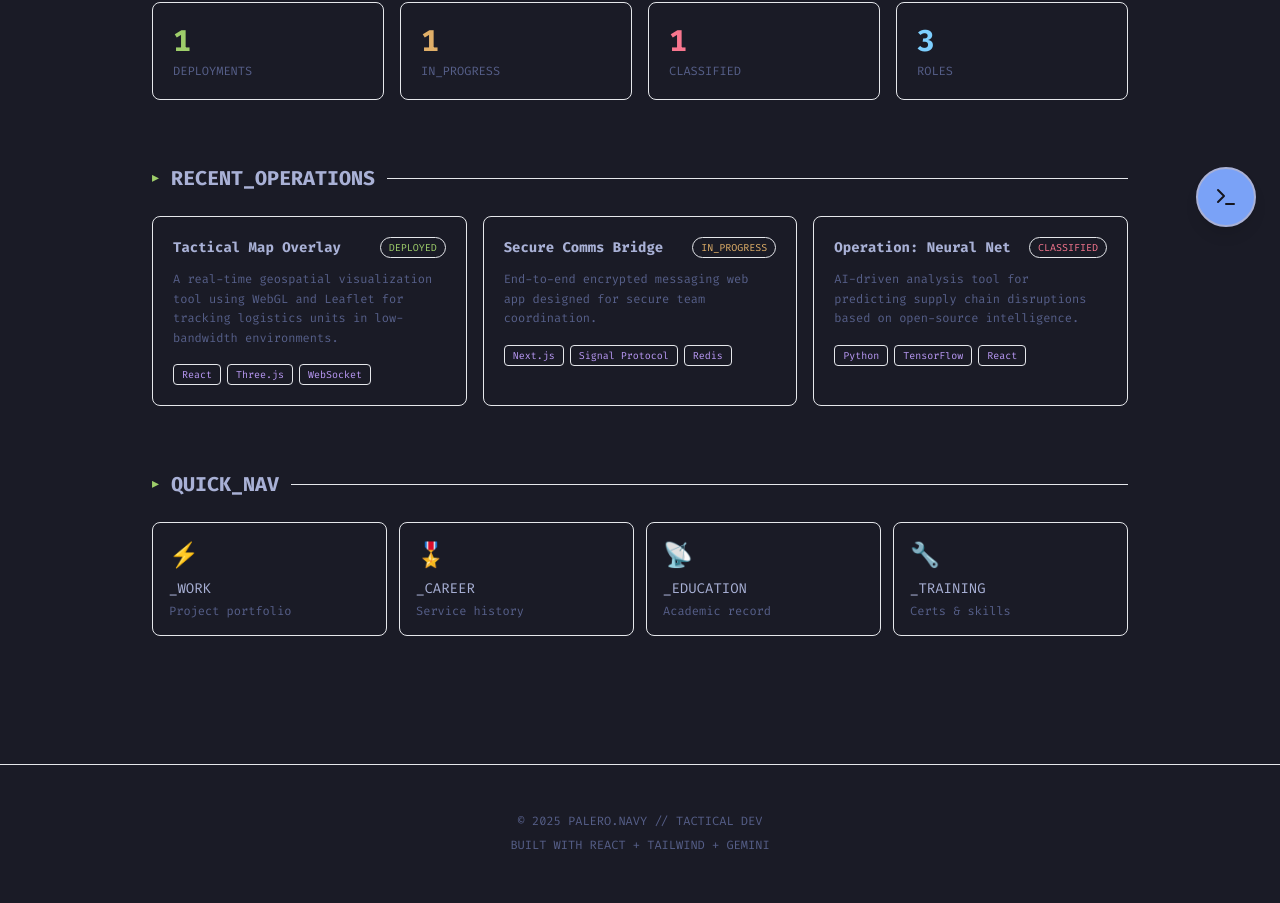
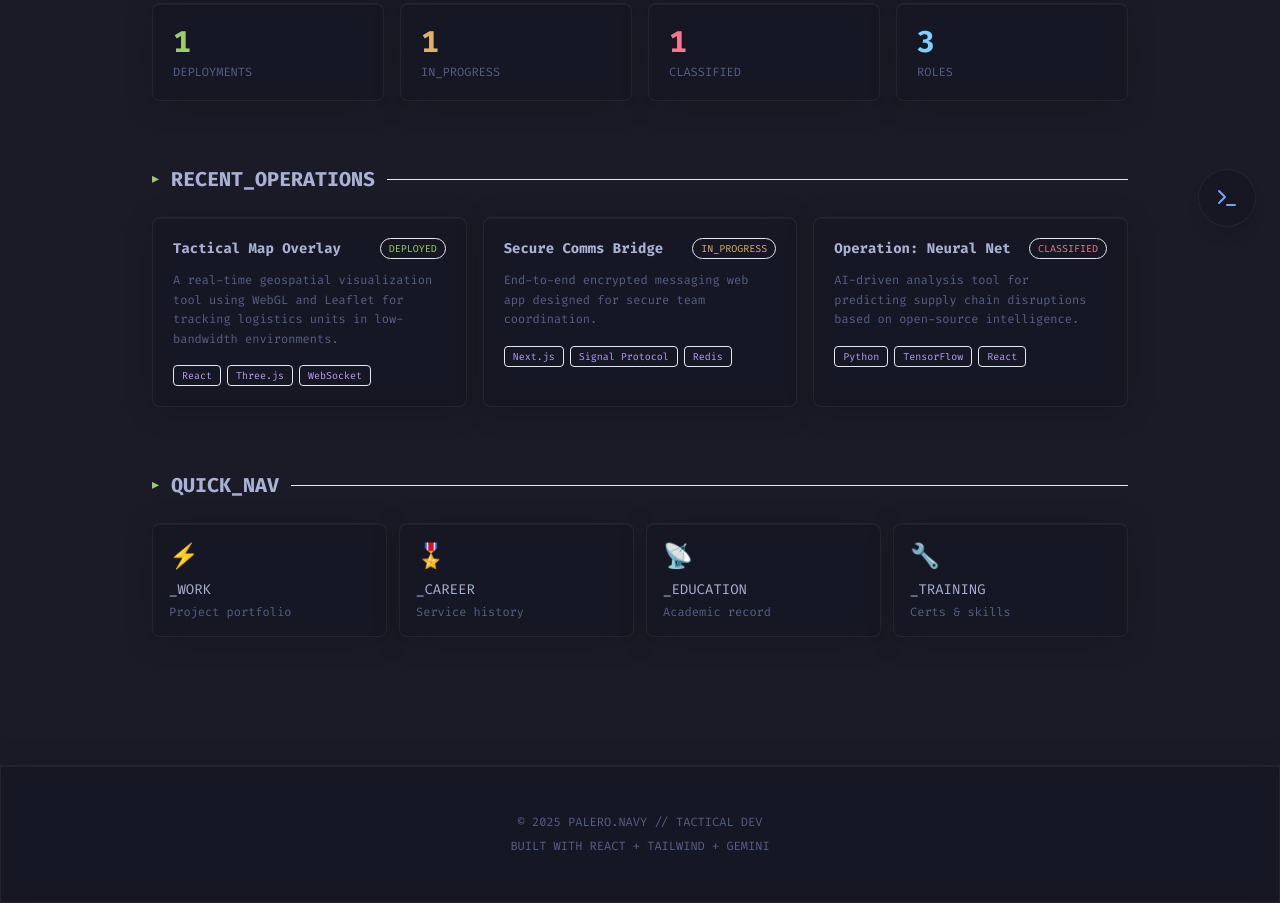
Before and after one commit to cdtpalers/palero.navy, a React (Vite) app: page / in a window 1280 px wide. Shown: the part 549-1452 px from the top of the page. Built offline with nearby package versions, Linux system fonts and the light colour scheme.

Commit message:
Apply glassmorphism effect to all UI elements

```diff
--- a/App.tsx
+++ b/App.tsx
@@ -28,7 +28,7 @@ const Layout: React.FC<{ children: React.ReactNode }> = ({ children }) => {
       <main className="max-w-5xl mx-auto px-6">
         {children}
       </main>
-      <footer className="py-12 text-center text-xs font-mono text-tokyo-comment mt-12 border-t border-tokyo-comment/10">
+      <footer className="py-12 text-center text-xs font-mono text-tokyo-comment mt-12 glass border-t border-white/5">
         <p>&copy; {new Date().getFullYear()} PALERO.NAVY // TACTICAL DEV</p>
         <p className="mt-2">BUILT WITH REACT + TAILWIND + GEMINI</p>
       </footer>
--- a/components/Navbar.tsx
+++ b/components/Navbar.tsx
@@ -15,7 +15,7 @@ const Navbar: React.FC = () => {
   ];
 
   return (
-    <nav className="sticky top-0 z-40 w-full backdrop-blur-md bg-tokyo-bg/80 border-b border-tokyo-comment/20 transition-colors duration-300">
+    <nav className="sticky top-0 z-40 w-full glass border-b border-white/5 transition-colors duration-300">
       <div className="max-w-5xl mx-auto px-6 h-16 flex items-center justify-between">
         <NavLink to={Page.HOME} className="font-mono font-bold text-xl text-tokyo-blue tracking-tighter hover:text-tokyo-cyan transition-colors">
           PALERO.NAVY<span className="text-tokyo-red">_</span>
--- a/components/Terminal.tsx
+++ b/components/Terminal.tsx
@@ -40,7 +40,7 @@ const Terminal: React.FC = () => {
     return (
       <button
         onClick={() => setIsOpen(true)}
-        className="fixed bottom-6 right-6 bg-tokyo-blue text-tokyo-bg_dark p-4 rounded-full shadow-lg shadow-tokyo-blue/20 hover:scale-105 transition-transform z-50 border-2 border-tokyo-fg"
+        className="fixed bottom-6 right-6 glass text-tokyo-blue p-4 rounded-full shadow-lg shadow-tokyo-blue/20 hover:scale-105 transition-transform z-50 border border-tokyo-blue/30"
       >
         <svg xmlns="http://www.w3.org/2000/svg" width="24" height="24" viewBox="0 0 24 24" fill="none" stroke="currentColor" strokeWidth="2" strokeLinecap="round" strokeLinejoin="round">
           <polyline points="4 17 10 11 4 5"></polyline>
@@ -51,9 +51,9 @@ const Terminal: React.FC = () => {
   }
 
   return (
-    <div className="fixed bottom-6 right-6 w-[90vw] md:w-[400px] h-[500px] bg-tokyo-bg_dark border border-tokyo-comment rounded-lg shadow-2xl z-50 flex flex-col font-mono text-sm overflow-hidden animate-fade-in">
+    <div className="fixed bottom-6 right-6 w-[90vw] md:w-[400px] h-[500px] glass rounded-lg shadow-2xl z-50 flex flex-col font-mono text-sm overflow-hidden animate-fade-in">
       {/* Header */}
-      <div className="bg-tokyo-bg p-3 border-b border-tokyo-comment flex justify-between items-center select-none">
+      <div className="glass p-3 border-b border-white/5 flex justify-between items-center select-none">
         <div className="flex items-center gap-2">
           <div className="w-3 h-3 rounded-full bg-tokyo-red"></div>
           <div className="w-3 h-3 rounded-full bg-tokyo-yellow"></div>
@@ -66,7 +66,7 @@ const Terminal: React.FC = () => {
       </div>
 
       {/* Output */}
-      <div className="flex-1 p-4 overflow-y-auto bg-opacity-95 bg-tokyo-bg_dark" ref={scrollRef}>
+      <div className="flex-1 p-4 overflow-y-auto bg-tokyo-bg_dark/30" ref={scrollRef}>
         {messages.map((m, idx) => (
           <div key={idx} className={`mb-3 ${m.role === 'user' ? 'text-right' : 'text-left'}`}>
             <span className={`inline-block px-3 py-2 rounded ${m.role === 'user' ? 'bg-tokyo-comment text-white' : 'text-tokyo-blue'}`}>
@@ -83,7 +83,7 @@ const Terminal: React.FC = () => {
       </div>
 
       {/* Input */}
-      <form onSubmit={handleSubmit} className="p-3 bg-tokyo-bg border-t border-tokyo-comment flex gap-2">
+      <form onSubmit={handleSubmit} className="p-3 glass border-t border-white/5 flex gap-2">
         <span className="text-tokyo-green py-2">❯</span>
         <input
           autoFocus
--- a/index.html
+++ b/index.html
@@ -69,6 +69,25 @@
       background-color: var(--bg);
       color: var(--fg);
       transition: background-color 0.3s ease, color 0.3s ease;
+      background-image:
+        radial-gradient(ellipse at 20% 0%, rgba(122,162,247,0.06) 0%, transparent 50%),
+        radial-gradient(ellipse at 80% 100%, rgba(187,154,247,0.05) 0%, transparent 50%);
+      background-attachment: fixed;
+    }
+
+    /* Glassmorphism utility */
+    .glass {
+      background: rgba(22, 22, 30, 0.45);
+      backdrop-filter: blur(16px) saturate(1.4);
+      -webkit-backdrop-filter: blur(16px) saturate(1.4);
+      border: 1px solid rgba(255, 255, 255, 0.06);
+      box-shadow: 0 4px 30px rgba(0, 0, 0, 0.15), inset 0 1px 0 rgba(255,255,255,0.04);
+    }
+
+    .latte-theme .glass {
+      background: rgba(239, 241, 245, 0.55);
+      border: 1px solid rgba(0, 0, 0, 0.06);
+      box-shadow: 0 4px 30px rgba(0, 0, 0, 0.06), inset 0 1px 0 rgba(255,255,255,0.5);
     }
 
     ::-webkit-scrollbar {
--- a/pages/Career.tsx
+++ b/pages/Career.tsx
@@ -33,7 +33,7 @@ const Career: React.FC = () => {
               }`}></div>
 
               {/* Card */}
-              <div className="bg-tokyo-bg_dark/50 border border-tokyo-comment/10 rounded-lg p-6 hover:border-tokyo-comment/25 transition-all duration-300">
+              <div className="glass rounded-lg p-6 hover:border-tokyo-comment/15 transition-all duration-300 hover:shadow-lg hover:shadow-tokyo-blue/5">
                 <div className="flex flex-col md:flex-row md:items-center justify-between gap-2 mb-3">
                   <div>
                     <h2 className="font-mono font-bold text-lg text-tokyo-fg group-hover:text-tokyo-blue transition-colors">
--- a/pages/Education.tsx
+++ b/pages/Education.tsx
@@ -22,7 +22,7 @@ const Education: React.FC = () => {
         {EDUCATION_DATA.map((item, idx) => (
           <div
             key={item.id}
-            className="group bg-tokyo-bg_dark/50 border border-tokyo-comment/10 rounded-lg p-6 hover:border-tokyo-blue/30 transition-all duration-300"
+            className="group glass rounded-lg p-6 hover:border-tokyo-blue/20 transition-all duration-300 hover:shadow-lg hover:shadow-tokyo-blue/5"
             style={{ animationDelay: `${idx * 120}ms` }}
           >
             <div className="flex flex-col md:flex-row md:items-start justify-between gap-3 mb-4">
--- a/pages/Home.tsx
+++ b/pages/Home.tsx
@@ -73,7 +73,7 @@ const Home: React.FC = () => {
           {stats.map((stat, idx) => (
             <div
               key={stat.label}
-              className="bg-tokyo-bg_dark/50 border border-tokyo-comment/10 rounded-lg p-5 hover:border-tokyo-comment/30 transition-all duration-200"
+              className="glass rounded-lg p-5 hover:border-tokyo-comment/20 transition-all duration-200 hover:shadow-lg hover:shadow-tokyo-blue/5"
               style={{ animationDelay: `${idx * 100}ms` }}
             >
               <p className={`text-3xl font-bold font-mono ${stat.color}`}>{stat.value}</p>
@@ -94,7 +94,7 @@ const Home: React.FC = () => {
           {PROJECT_DATA.map((project) => (
             <div
               key={project.id}
-              className="group bg-tokyo-bg_dark/50 border border-tokyo-comment/10 rounded-lg p-5 hover:border-tokyo-blue/30 transition-all duration-300"
+              className="group glass rounded-lg p-5 hover:border-tokyo-blue/20 transition-all duration-300 hover:shadow-lg hover:shadow-tokyo-blue/5"
             >
               <div className="flex items-center justify-between mb-3">
                 <h3 className="font-mono font-bold text-tokyo-fg text-sm group-hover:text-tokyo-blue transition-colors">{project.title}</h3>
@@ -136,7 +136,7 @@ const Home: React.FC = () => {
             <NavLink
               key={item.path}
               to={item.path}
-              className="group p-4 bg-tokyo-bg_dark/30 border border-tokyo-comment/10 rounded-lg hover:border-tokyo-cyan/30 hover:bg-tokyo-bg_dark/60 transition-all duration-200"
+              className="group p-4 glass rounded-lg hover:border-tokyo-cyan/20 transition-all duration-200 hover:shadow-lg hover:shadow-tokyo-cyan/5"
             >
               <span className="text-2xl mb-2 block">{item.icon}</span>
               <p className="font-mono text-sm text-tokyo-fg group-hover:text-tokyo-cyan transition-colors">{item.label}</p>
--- a/pages/Training.tsx
+++ b/pages/Training.tsx
@@ -66,7 +66,7 @@ const Training: React.FC = () => {
           {CORE_COMPETENCIES.map((comp, idx) => (
             <div
               key={comp.area}
-              className="bg-tokyo-bg_dark/50 border border-tokyo-comment/10 rounded-lg p-5 hover:border-tokyo-comment/25 transition-all duration-300"
+              className="glass rounded-lg p-5 hover:border-tokyo-comment/15 transition-all duration-300 hover:shadow-lg hover:shadow-tokyo-blue/5"
               style={{ animationDelay: `${idx * 80}ms` }}
             >
               <div className="flex items-center justify-between mb-3">
@@ -103,7 +103,7 @@ const Training: React.FC = () => {
           {CERTIFICATIONS.map((cert, idx) => (
             <div
               key={cert.name}
-              className="group bg-tokyo-bg_dark/50 border border-tokyo-comment/10 rounded-lg p-5 hover:border-tokyo-green/30 transition-all duration-300"
+              className="group glass rounded-lg p-5 hover:border-tokyo-green/20 transition-all duration-300 hover:shadow-lg hover:shadow-tokyo-green/5"
               style={{ animationDelay: `${idx * 100}ms` }}
             >
               <div className="flex items-start justify-between gap-2 mb-2">
@@ -132,7 +132,7 @@ const Training: React.FC = () => {
           <h2 className="text-xl font-bold font-mono text-tokyo-fg">SKILL_MATRIX</h2>
           <div className="flex-1 border-t border-tokyo-comment/10"></div>
         </div>
-        <div className="bg-tokyo-bg_dark/50 border border-tokyo-comment/10 rounded-lg p-6">
+        <div className="glass rounded-lg p-6">
           <div className="flex flex-wrap gap-2">
             {skills.map((skill) => (
               <span
```
Also changed, not shown: pages/Work.tsx (+4 -4 lines).
